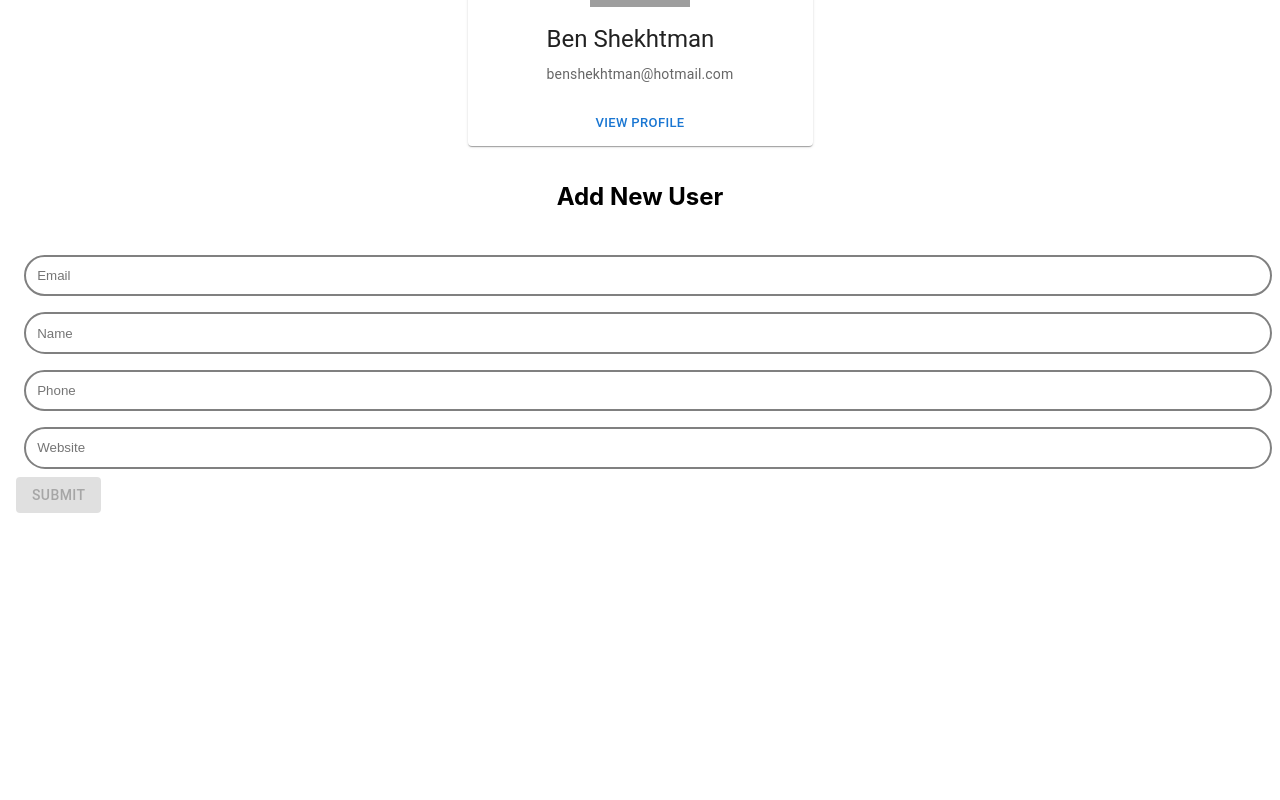
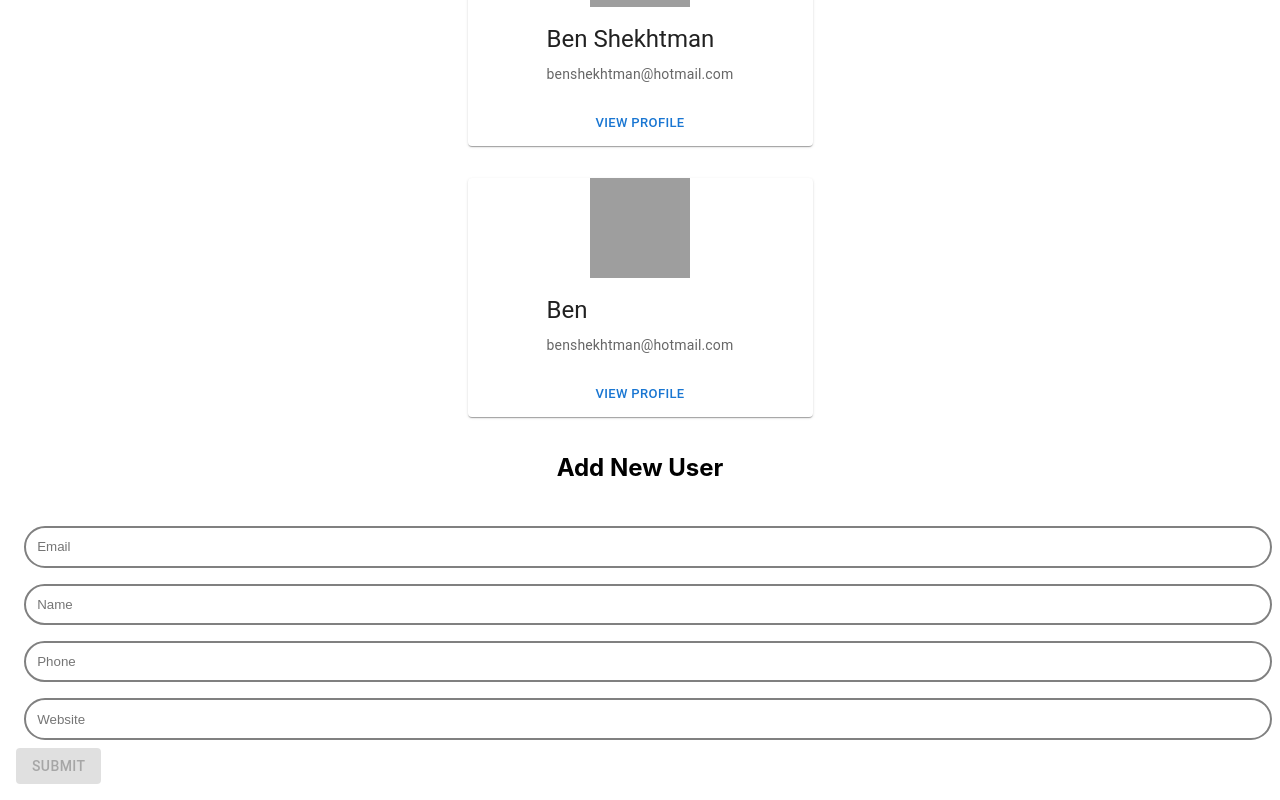
Before and after one commit to uwitdat/next-js-and-tests, a Next.js app: page /data in a window 1280 px wide. Shown: the part 3403-4203 px from the top of the page. Before the commit the page ends 3932 px from the top, so only its background shows below. Built offline with nearby package versions, Linux system fonts and the light colour scheme; data requests are answered from the project's data file; grey boxes are pictures that could not be loaded.

Commit message:
implemented recoil

```diff
--- a/components/add-user-form/AddUserForm.js
+++ b/components/add-user-form/AddUserForm.js
@@ -4,8 +4,13 @@ import newUserFormStyles from './new-user-form-styles.module.css';
 import { Button } from '@mui/material';
 import * as Yup from 'yup';
 import { handleAddUser } from './utils';
+import { usersState } from '../../recoil/atom';
+import { useRecoilState } from 'recoil';
 
-const AddUserForm = ({ users, setUsers }) => {
+const AddUserForm = () => {
+  const [usersData, setUsersData] = useRecoilState(usersState);
+
+  console.log(usersData)
 
   const initialValues = {
     id: '',
@@ -36,7 +41,7 @@ const AddUserForm = ({ users, setUsers }) => {
     try {
       const { success, data } = await handleAddUser(values);
       if (success) {
-        setUsers([...users, data]);
+        setUsersData([...usersData, data]);
         resetForm();
       }
     } catch (err) {
--- a/components/user-data/UserData.js
+++ b/components/user-data/UserData.js
@@ -1,4 +1,4 @@
-import React, { useState } from 'react'
+import React, { useState, useEffect } from 'react'
 import { useRouter } from 'next/router';
 import AddUserForm from '../add-user-form/AddUserForm';
 import Card from '@mui/material/Card';
@@ -8,11 +8,19 @@ import Image from 'next/image';
 import Button from '@mui/material/Button';
 import Typography from '@mui/material/Typography';
 import userStyles from './user-styles.module.css';
+import { usersState } from '../../recoil/atom';
+import { useRecoilState } from 'recoil';
 
 
-const UserData = ({ data }) => {
-  const [users, setUsers] = useState(data);
+const UserData = ({ users }) => {
   const router = useRouter();
+  const [usersData, setUsersData] = useRecoilState(usersState);
+
+  useEffect(() => {
+    if (users) {
+      setUsersData(users);
+    }
+  }, [users])
 
   const handleGoToProfile = (user) => {
     router.push(
@@ -24,10 +32,14 @@ const UserData = ({ data }) => {
     )
   }
 
+  if (!usersData) {
+    return <p>loading...</p>
+  }
+
   return (
     <section className={userStyles.container}>
       <h1>Users:</h1>
-      {users.map((user) => (
+      {usersData.map((user) => (
         <Card sx={{ maxWidth: 345, width: '70%', margin: '1rem', display: 'flex', flexDirection: 'column', alignItems: 'center' }} key={user.id}>
           <Image
             data-testid={`user-img-${user.id}`}
@@ -47,7 +59,7 @@ const UserData = ({ data }) => {
           </CardActions>
         </Card>
       ))}
-      <AddUserForm users={users} setUsers={setUsers} />
+      <AddUserForm />
     </section>
   )
 }
--- a/db.json
+++ b/db.json
@@ -100,6 +100,13 @@
       "name": "Ben Shekhtman",
       "phone": "9053700017",
       "website": ""
+    },
+    {
+      "id": "135d8fe1-2dc3-4b48-a084-f1721d9d454a",
+      "email": "benshekhtman@hotmail.com",
+      "name": "Ben",
+      "phone": "4168455302",
+      "website": "asdasd"
     }
   ]
 }
--- a/package.json
+++ b/package.json
@@ -23,6 +23,7 @@
     "react": "18.1.0",
     "react-dom": "18.1.0",
     "react-test-renderer": "^18.1.0",
+    "recoil": "^0.7.3-alpha.2",
     "uuid": "^8.3.2",
     "yup": "^0.32.11"
   },
--- a/pages/_app.js
+++ b/pages/_app.js
@@ -1,8 +1,13 @@
 import React from 'react';
+import { RecoilRoot } from 'recoil';
 import '../styles/globals.css';
 
 function MyApp({ Component, pageProps }) {
-  return <Component {...pageProps} />
+  return (
+    <RecoilRoot>
+      <Component {...pageProps} />
+    </RecoilRoot>
+  )
 }
 
 export default MyApp
--- a/pages/data.js
+++ b/pages/data.js
@@ -1,6 +1,8 @@
 import axios from 'axios';
 import React from 'react';
 import UserData from '../components/user-data/UserData';
+import { usersState } from '../recoil/atom';
+import { useRecoilState } from 'recoil';
 
 export const getStaticProps = async () => {
   const res = await axios.get('http://localhost:4000/users');
@@ -13,8 +15,9 @@ export const getStaticProps = async () => {
   }
 }
 const Data = ({ data }) => {
+
   return (
-    <UserData data={data} />
+    <UserData users={data} />
   )
 }
 
--- /dev/null
+++ b/recoil/atom.js
@@ -0,0 +1,6 @@
+import { atom } from 'recoil';
+
+export const usersState = atom({
+    key: 'usersState',
+    default: '', // default value (aka initial value)
+});
```
Also changed, not shown: 1 other file (tests, documents, lock files or other folders).
